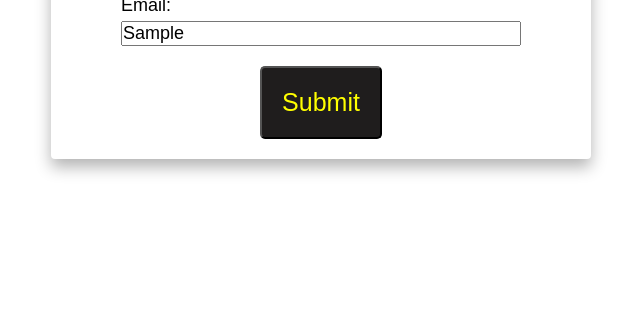
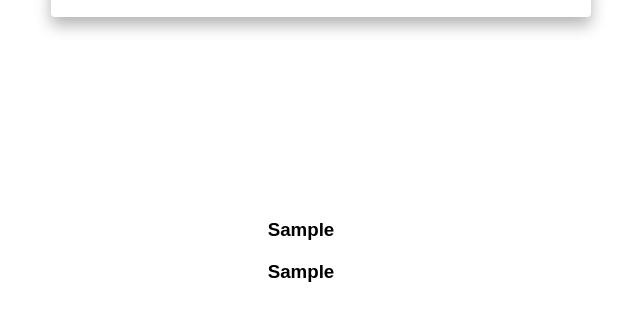
Before and after one commit to Anonymous655/form, a plain HTML site: page form/index.html in a window 1280 px wide. Both pictures are taken after typing "Sample", "Sample" into the empty fields and a click on the input "Submit". Shown: the part 407-728 px from the top of the page, without its empty margins (339-979 px from the left). Drawn offline with Linux system fonts and the light colour scheme.

Commit message:
added localStorage feature

```diff
--- a/form/index.html
+++ b/form/index.html
@@ -23,6 +23,13 @@
         <input class="btn" type="submit" value="Submit">
 
         </form>
+
+    </div>
+    <div class='output'>
+
+      <h3 class="h33">Empty name</h3>
+      <h3 class="h34">Empty email</h3>
+
     </div>
     <script src='index.js'></script>
 </body>
--- a/form/index.js
+++ b/form/index.js
@@ -5,17 +5,27 @@ const email = document.getElementById('email');
 const btn = document.querySelector('.btn');
 
 const myForm = document.getElementById('my-form');
+const h33 = document.querySelector(".h33");
+const h34 = document.querySelector(".h34");
 
 myForm.addEventListener('submit', (e) => {
     e.preventDefault()
     console.log('Name : ' + name.value)
     console.log('Email : ' + email.value)
 
+
+
 } )
 
 btn.addEventListener('click', (e) => {
     e.preventDefault()
     btn.style.color = 'red'
+    localStorage.setItem('name', name.value)
+    localStorage.setItem('email', email.value)
+    h33.textContent = localStorage.getItem('name')
+    h34.textContent = localStorage.getItem('email')
+
+    // console.log(h33)
 })
 btn.addEventListener('mouseover', (e) => {
     e.preventDefault()
--- a/form/style.css
+++ b/form/style.css
@@ -6,8 +6,9 @@
 body{
     min-height: 100vh;
     display: flex;
-    /* align-items: center; */
+    align-items: center;
     font-family: sans-serif;
+    flex-direction: column;
 }
 .container{
     margin: auto;
@@ -50,3 +51,17 @@ input{
     border-radius: 5px;
     padding: 2px;
 }
+.h33{
+    margin: auto;
+    padding: 10px;
+    bottom: 4px;
+}
+.h34{
+    margin: auto;
+    padding: 10px;
+    bottom: 4px;
+}
+.output{
+    bottom: 40px;
+    padding: 100px;
+}
```
